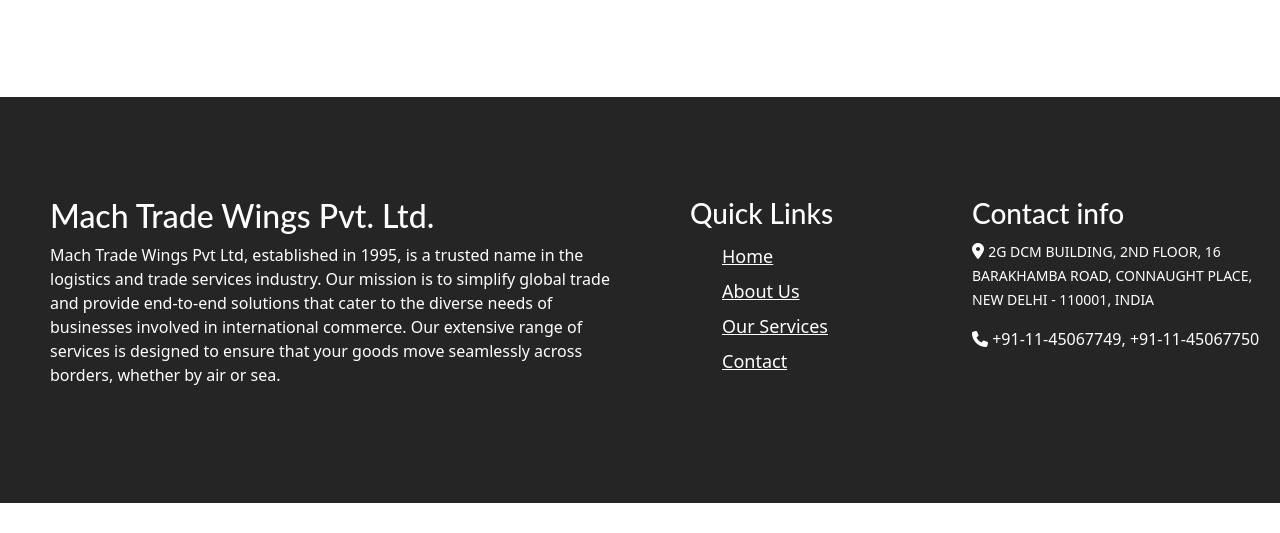
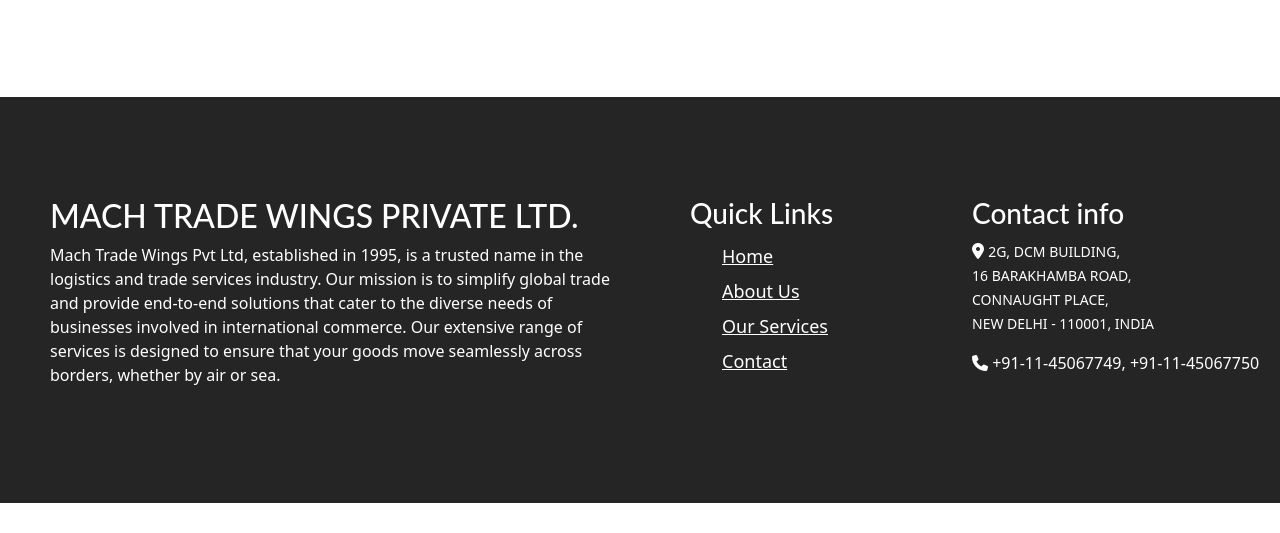
Before and after one commit to gunjansoni27/Freight-Forwarding, a plain HTML site: page Mach Trade Wings our services.html in a window 1280 px wide. Shown: the part 2795-3328 px from the top of the page. Drawn offline with nearby package versions, Linux system fonts and the light colour scheme.

Commit message:
Update Mach Trade Wings our services.html

```diff
--- a/Mach Trade Wings our services.html
+++ b/Mach Trade Wings our services.html
@@ -423,7 +423,7 @@
     <div class="container-fluid" style="background-color:#252525; padding-bottom: 100px; margin-bottom: 30px;">
       <div class="row">
         <div class="col-sm-6" style="color: white; padding-top: 100px; padding-left: 50px;">
-          <h2 style="font-family:'Lato';">Mach Trade Wings Pvt. Ltd.</h2>
+          <h2 style="font-family:'Lato';">MACH TRADE WINGS PRIVATE LTD.</h2>
           <p>Mach Trade Wings Pvt Ltd, established in 1995, is a trusted name in the logistics and trade services industry.
             Our mission is to simplify global trade and provide end-to-end solutions that cater to the diverse needs of businesses
             involved in international commerce. Our extensive range of services is designed to ensure that your goods move seamlessly
@@ -450,7 +450,11 @@
         <div class="col-sm-3" style="color: white; padding-top: 100px;">
           <h3 style="font-family:'Lato';">Contact info</h3>
           <i class="fa-solid fa-location-dot"></i>
-          <p style="display: flex; display: inline; font-size: 14px;">2G DCM BUILDING, 2ND FLOOR, 16 BARAKHAMBA ROAD, CONNAUGHT PLACE, NEW DELHI - 110001, INDIA</p>
+          <p style="display: flex; display: inline; font-size: 14px;">2G, DCM BUILDING, <br>
+16 BARAKHAMBA ROAD,<br>
+CONNAUGHT PLACE, <br>
+NEW DELHI - 110001, INDIA
+</p>
           <br>
           <i class="fa-solid fa-phone" style="padding-top: 20px;"></i>
           <p style="display: flex; display: inline; ">+91-11-45067749, +91-11-45067750</p>
```
